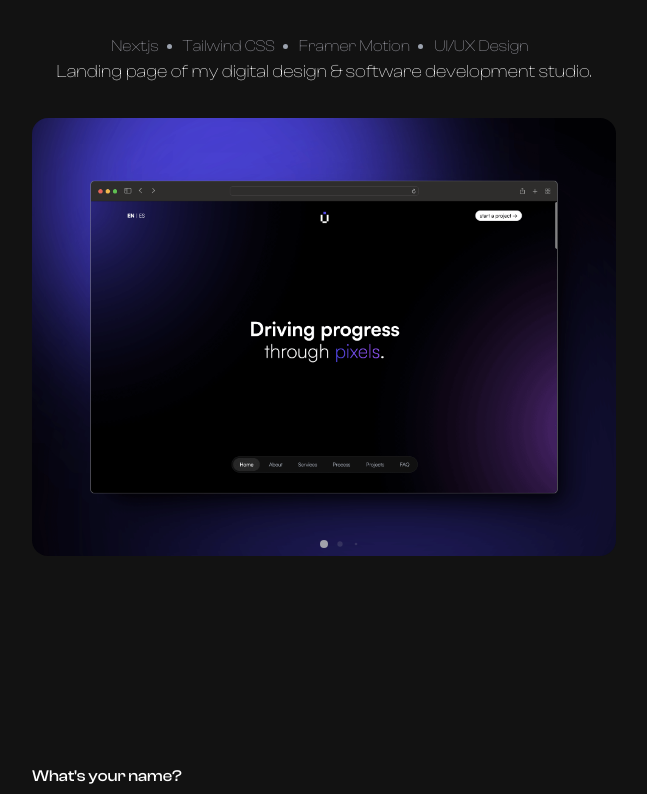
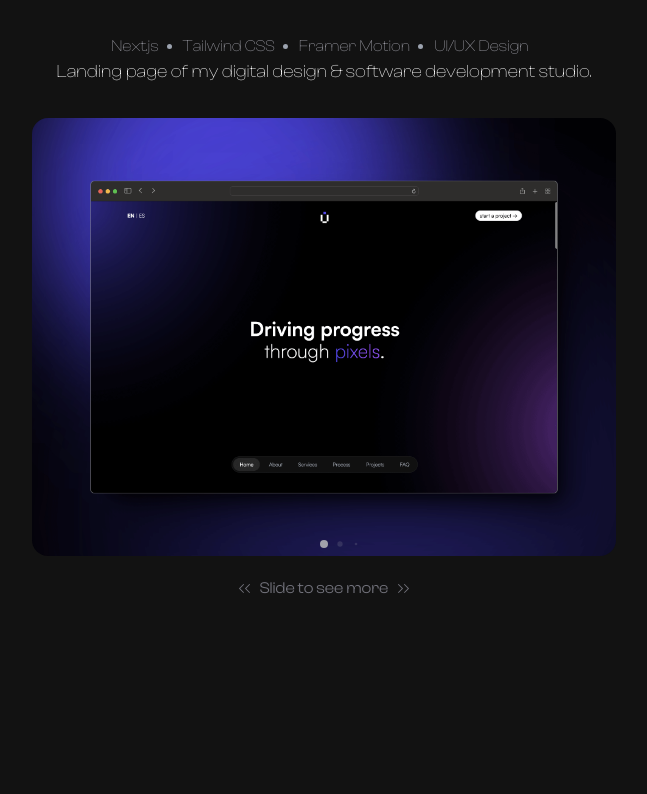
Before and after one commit to AlonsoMtzG/alonsomtz-portfolio, a Next.js app: page / in a window 1280 px wide. Shown: the part 919-1713 px from the top of the page, without its empty margins (316-963 px from the left). Built offline with nearby package versions, Linux system fonts and the light colour scheme.

Commit message:
Added slide label

```diff
--- /dev/null
+++ b/components/Projects/SlideIcons.jsx
@@ -0,0 +1,37 @@
+export const DoubleArrowLeft = ({ size = 15 }) => {
+  return (
+    <svg
+      width={size}
+      height={size}
+      viewBox="0 0 15 15"
+      fill="none"
+      xmlns="http://www.w3.org/2000/svg"
+    >
+      <path
+        d="M6.85355 3.85355C7.04882 3.65829 7.04882 3.34171 6.85355 3.14645C6.65829 2.95118 6.34171 2.95118 6.14645 3.14645L2.14645 7.14645C1.95118 7.34171 1.95118 7.65829 2.14645 7.85355L6.14645 11.8536C6.34171 12.0488 6.65829 12.0488 6.85355 11.8536C7.04882 11.6583 7.04882 11.3417 6.85355 11.1464L3.20711 7.5L6.85355 3.85355ZM12.8536 3.85355C13.0488 3.65829 13.0488 3.34171 12.8536 3.14645C12.6583 2.95118 12.3417 2.95118 12.1464 3.14645L8.14645 7.14645C7.95118 7.34171 7.95118 7.65829 8.14645 7.85355L12.1464 11.8536C12.3417 12.0488 12.6583 12.0488 12.8536 11.8536C13.0488 11.6583 13.0488 11.3417 12.8536 11.1464L9.20711 7.5L12.8536 3.85355Z"
+        fill="currentColor"
+        fillRule="evenodd"
+        clipRule="evenodd"
+      ></path>
+    </svg>
+  );
+};
+
+export const DoubleArrowRight = ({ size = 15 }) => {
+  return (
+    <svg
+      width={size}
+      height={size}
+      viewBox="0 0 15 15"
+      fill="none"
+      xmlns="http://www.w3.org/2000/svg"
+    >
+      <path
+        d="M2.14645 11.1464C1.95118 11.3417 1.95118 11.6583 2.14645 11.8536C2.34171 12.0488 2.65829 12.0488 2.85355 11.8536L6.85355 7.85355C7.04882 7.65829 7.04882 7.34171 6.85355 7.14645L2.85355 3.14645C2.65829 2.95118 2.34171 2.95118 2.14645 3.14645C1.95118 3.34171 1.95118 3.65829 2.14645 3.85355L5.79289 7.5L2.14645 11.1464ZM8.14645 11.1464C7.95118 11.3417 7.95118 11.6583 8.14645 11.8536C8.34171 12.0488 8.65829 12.0488 8.85355 11.8536L12.8536 7.85355C13.0488 7.65829 13.0488 7.34171 12.8536 7.14645L8.85355 3.14645C8.65829 2.95118 8.34171 2.95118 8.14645 3.14645C7.95118 3.34171 7.95118 3.65829 8.14645 3.85355L11.7929 7.5L8.14645 11.1464Z"
+        fill="currentColor"
+        fillRule="evenodd"
+        clipRule="evenodd"
+      ></path>
+    </svg>
+  );
+};
--- a/components/Projects/index.jsx
+++ b/components/Projects/index.jsx
@@ -11,6 +11,7 @@ import 'swiper/css/pagination';
 import { Content } from './Content';
 import { colorVariants, projects } from '@/constants';
 import { useThemeContext } from '@/hooks/useThemeContext';
+import { DoubleArrowLeft, DoubleArrowRight } from './SlideIcons';
 
 export const Projects = () => {
   const { setSelectedProject } = useThemeContext();
@@ -25,6 +26,7 @@ export const Projects = () => {
           }}
           spaceBetween={30}
           slidesPerView={1}
+          loop={true}
           grabCursor={true}
           pagination={{ clickable: true, dynamicBullets: true }}
           onSlideChange={(swiper) => setSelectedProject(swiper.activeIndex)}
@@ -44,6 +46,11 @@ export const Projects = () => {
             )
           )}
         </Swiper>
+        <div className="flex items-center justify-center mt-5 gap-2 text-zinc-500 ">
+          <DoubleArrowLeft />
+          <p>Slide to see more</p>
+          <DoubleArrowRight />
+        </div>
       </div>
     </section>
   );
```
